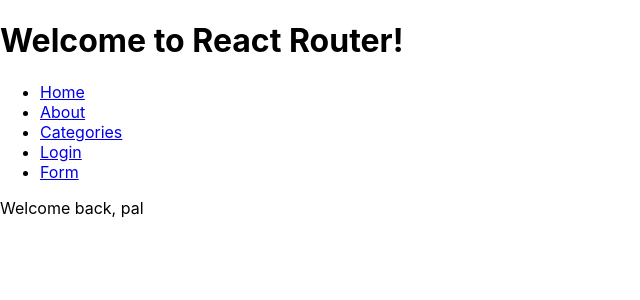
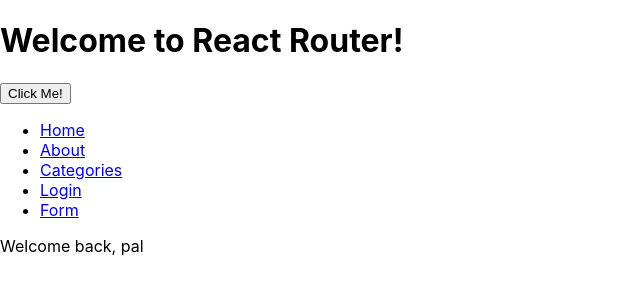
Before and after one commit to izeah/client-semina, a React (Create React App) app: page / in a window 1280 px wide. Shown: the top 300 px of the page, without its empty margins (0-640 px from the left). Built offline with nearby package versions, Linux system fonts and the light colour scheme; the HTML template or start-up script is replaced by a standard one.

Commit message:
feat: useEffect hook function

```diff
--- a/src/App.js
+++ b/src/App.js
@@ -1,4 +1,4 @@
-import React from "react";
+import React, { useEffect, useState } from "react";
 import { Link, Route, Routes, useNavigate } from "react-router-dom";
 import About from "./components/About";
 import Categories from "./components/Categories";
@@ -17,9 +17,16 @@
 }
 
 function App() {
+    const [count, setCount] = useState(0);
+
+    useEffect(() => {
+        document.title = `You clicked ${count} times`;
+    });
+
     return (
         <div className="App">
             <h1>Welcome to React Router!</h1>
+            <button onClick={() => setCount(count + 1)}>Click Me!</button>
             <ul>
                 <li>
                     <Link to="/">Home</Link>
```
